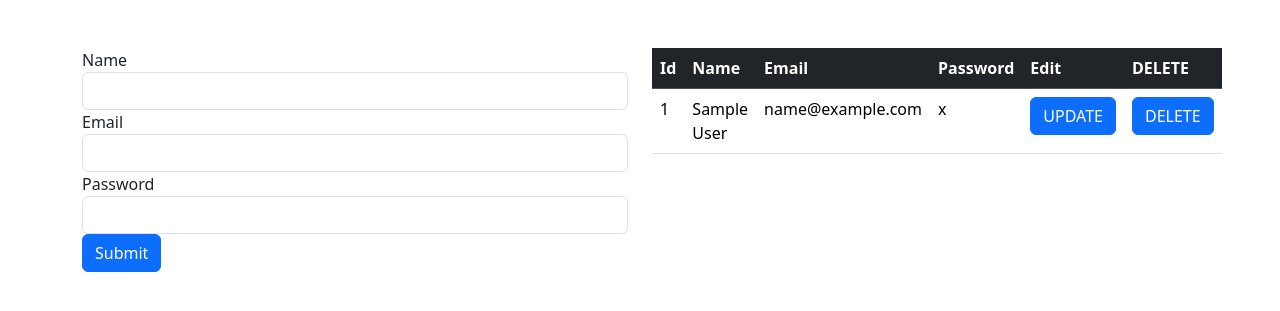
After one commit to harisnaseer24/2302B1-PHP, a PHP site: page /2302b1/ajax/index.php in a window 1280 px wide. The commit adds this page. Shown: the top 311 px of the page. Run offline with PHP 8.4, Linux system fonts and the light colour scheme; tables that the repository leaves empty or names only in its code hold one stand-in row (values such as "Sample post").

Commit message:
ajax read and insert done

```diff
--- /dev/null
+++ b/ajax/app.js
@@ -0,0 +1,36 @@
+$(document).ready(function(){
+    form=$("#form");
+    id=$("#id");
+    uname=$("#uname");
+    email=$("#email");
+    pass=$("#pass");
+    btn=$("#btn");
+    tablebody=$("#tab");
+
+    function getData(){
+$.ajax({
+    method:"POST",
+    url:"fetch.php",
+    success:function(data){
+        tablebody.html(data);
+    }
+        })
+    }
+    getData();
+
+    btn.on("click",function(e){
+        e.preventDefault();
+    $.ajax({
+        method:"POST",
+        url:"insert.php",
+        data:{
+            id:id.val(),
+            uname:uname.val(),
+            email:email.val(),
+            pass:pass.val(),
+        },
+        success:function(data){
+         alert(data);
+          getData();
+          form.trigger('reset');
+        } }) })})
--- /dev/null
+++ b/ajax/fetch.php
@@ -0,0 +1,23 @@
+<?php
+require("../partials/config.php");
+
+$query="SELECT * FROM `user_details`;";
+$result=mysqli_query($con, $query) or die("Query failed");
+if(mysqli_num_rows($result) > 0){
+while($row=mysqli_fetch_assoc($result)){
+echo'
+<tr>
+    <td>'.$row["id"].'</td>
+    <td>'.$row["uname"].'</td>
+    <td>'.$row["email"].'</td>
+    <td>'.$row["pass"].'</td>
+    <td><button class="btn btn-primary">UPDATE</button></td>
+    <td><button class="btn btn-primary">DELETE</button></td>
+</tr>';
+}
+
+}else{
+    echo "no record found.";
+}
+
+?>
--- /dev/null
+++ b/ajax/index.php
@@ -0,0 +1,44 @@
+<!DOCTYPE html>
+<html lang="en">
+<head>
+    <meta charset="UTF-8">
+    <meta name="viewport" content="width=device-width, initial-scale=1.0">
+    <title>Document</title>
+    <link href="https://cdn.jsdelivr.net/npm/bootstrap@5.3.2/dist/css/bootstrap.min.css" rel="stylesheet" integrity="sha384-T3c6CoIi6uLrA9TneNEoa7RxnatzjcDSCmG1MXxSR1GAsXEV/Dwwykc2MPK8M2HN" crossorigin="anonymous">
+<script src="https://cdn.jsdelivr.net/npm/bootstrap@5.3.2/dist/js/bootstrap.bundle.min.js" integrity="sha384-C6RzsynM9kWDrMNeT87bh95OGNyZPhcTNXj1NW7RuBCsyN/o0jlpcV8Qyq46cDfL" crossorigin="anonymous"></script>
+</head>
+<body>
+    <div class="container mt-5">
+    <div class="row">
+        <div class="col-md-6">
+    <form action="" class="form-group" id="form">
+    <label for="name">Name</label>
+    <input type="hidden" class="form-control" id="id">
+    <input type="text" class="form-control" id="uname">
+    <label for="email">Email</label>
+    <input type="email" class="form-control" id="email">
+    <label for="pass">Password</label>
+    <input type="password" class="form-control" id="pass">
+    <input type="submit" class="btn btn-primary" id="btn">
+    </form>
+    </div>
+    <div class="col-md-6">
+        <table class="table">
+            <thead class="table-dark">
+                <th>Id</th>
+                <th>Name</th>
+                <th>Email</th>
+                <th>Password</th>
+                <th>Edit</th>
+                <th>DELETE</th>
+            </thead>
+            <tbody id="tab">
+
+            </tbody>
+        </table>
+    </div>
+    </div>
+    </div>
+    <script src="https://code.jquery.com/jquery-3.7.1.min.js" integrity="sha256-/JqT3SQfawRcv/BIHPThkBvs0OEvtFFmqPF/lYI/Cxo=" crossorigin="anonymous"></script>
+    <script src="https://cdnjs.cloudflare.com/ajax/libs/jquery/3.7.1/jquery.min.js" integrity="sha512-v2CJ7UaYy4JwqLDIrZUI/4hqeoQieOmAZNXBeQyjo21dadnwR+8ZaIJVT8EE2iyI61OV8e6M8PP2/4hpQINQ/g==" crossorigin="anonymous" referrerpolicy="no-referrer"></script>
+    <script src="./app.js"></script>
--- a/login/resetpass.php
+++ b/login/resetpass.php
@@ -48,8 +48,6 @@ if(isset($_POST['updatepass']))
     }
     else{
         echo "<script>alert('Password does not match')</script>";
-
-
 }
     }
 
```
Also changed, not shown: ajax/insert.php (added, +24 -0 lines).
